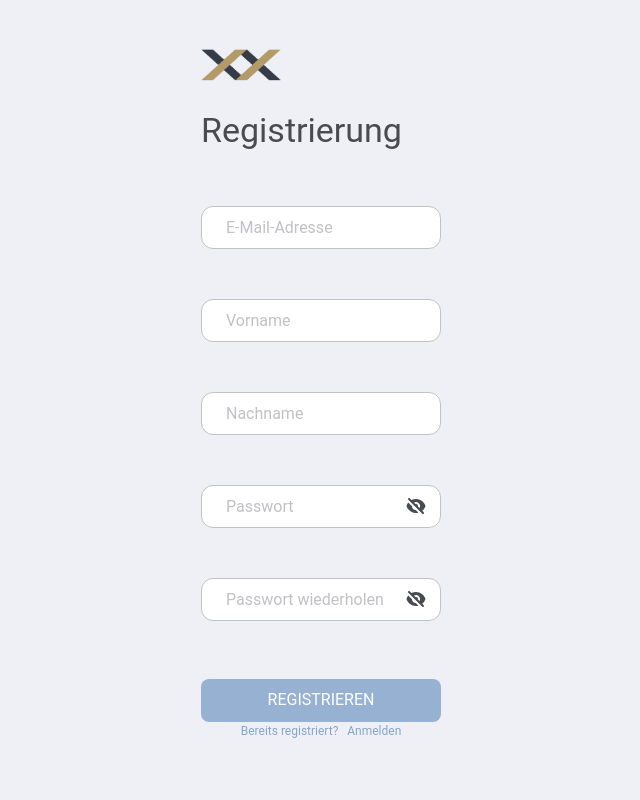
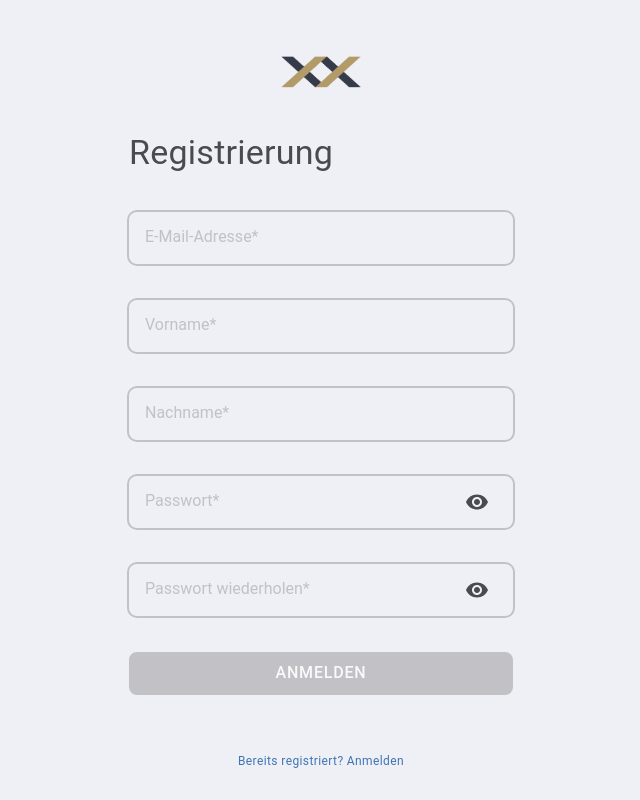
Before and after one commit to HTW-iBKM/frontend, a React (Create React App) app: page /#/register in a window 1280 px wide. Shown: the whole page, without its empty margins (319-959 px from the left). Built offline with nearby package versions, Linux system fonts and the light colour scheme; what amazon-cognito-identity-js would draw is missing.

Commit message:
refactore and style register page && remove width restriction from toast

```diff
--- a/src/layouts/LoginLayout.tsx
+++ b/src/layouts/LoginLayout.tsx
@@ -24,7 +24,7 @@ const LoginLayout = ({
         logo: "w-20 self-center",
         headline: "text-h4",
         headlineCenterAlign: "text-h4 text-center",
-        footer: "flex gap-4 justify-between",
+        footer: "flex gap-8 justify-evenly",
         link: "text-caption text-secondary hover:text-secondary-light active:text-primary",
         childrenWrapper: "my-10"
     };
--- a/src/sites/loginpage/loginpage.tsx
+++ b/src/sites/loginpage/loginpage.tsx
@@ -51,7 +51,7 @@ function LoginPage(): ReactElement {
         }
     }
 
-    const footerLinks = [{ "href": "/#/register", "content": "Noch keinen Account? Registrieren" }, { "href": "/#/passwordForgotten", "content": "Passwort Vergessen?" }];
+    const footerLinks = [{ href: "/#/register", content: "Noch keinen Account? Registrieren" }, { href: "/#/passwordForgotten", content: "Passwort Vergessen?" }];
 
     return (
         <LoginLayout title="Login" links={footerLinks} >
--- a/src/sites/registerPage/registerPage.tsx
+++ b/src/sites/registerPage/registerPage.tsx
@@ -1,208 +1,123 @@
-import React, { ReactElement, useState } from 'react';
+import React, { ReactElement, useContext, useState } from 'react';
 import { useHistory } from 'react-router';
 import { signUp } from '../../api/api';
+import Button from '../../components/form/Button';
+import TextField from '../../components/form/TextField';
+import { ToastContext } from '../../context/ToastContext';
+import { useInput } from '../../hooks/useInput';
+import LoginLayout from '../../layouts/LoginLayout';
 import { isEmail } from '../../utils/utility';
+import { v4 as uuidv4 } from 'uuid';
 
 
 function RegisterPage(): ReactElement {
-    const [form, setForm] = useState({
-        email: "",
-        firstname: "",
-        lastname: "",
-        password: "",
-        passwordConfirm: ""
-    })
 
     const history = useHistory();
 
-    const [showPW, setShowPW] = useState(false);
-    const [showPWConfirm, setShowPWConfirm] = useState(false);
     const styles = {
         logo: "w-20 self-center",
+        form: 'flex flex-col gap-9'
+    }
 
-
-
-        h3Title: "font-sans text-[34px] ",
-        content: "",
-        input: "flex-grow h-16 rounded-xl placeholder-grayscale-dark h-[43px] p-0 pl-4 border-grayscale-dark",
-        inputContainer: "relative flex my-[33px] flex-col mt-[50px]",
-        inputLabel: "absolute left-[14px] top-[-6px] bg-grayscale-white text-[12px] pl-[4px] pr-[4px]",
-        inputUntouched: "pl-6",
-        inputContained: "pl-6",
-        footer: "flex text-[#4074B2] text-[12px] justify-center mb-[36px]",
-        eyePassword: "absolute top-[26%] right-[15px] hover:cursor-pointer",
-        navigationAnchors: "cursor-pointer opacity-60 hover:opacity-100",
-        registerButton: "mt-[25px] bg-[#4074B2] h-16 rounded-[8px] text-white disabled:bg-opacity-50 w-full w-[240px] h-[43px] text-grayscale-white text-[16px]",
-        form: 'w-[240px] mt-0 ml-auto mr-auto flex-grow',
-        errLabel: (string: string) => {
-            return (`text-danger absolute text-[12px] ${string.split(' ').length > 5 ? 'bottom-[-33px] left-[18px]' : 'bottom-[-25px] left-[24px]'}`)
-        },
-    }
+    const { value: email, bind: bindEmail } = useInput("");
+    const { value: firstname, bind: bindFirstname } = useInput("");
+    const { value: lastname, bind: bindLastname } = useInput("");
+    const { value: password, bind: bindPassword } = useInput("");
+    const { value: passwordConfirmed, bind: bindPasswordConfirmed } = useInput("");
 
     const [formTouched, setFormTouched] = useState({
         firstname: false,
         lastname: false,
         email: false,
         password: false,
-        passwordConfirm: false,
+        passwordConfirmed: false,
     })
 
     const specialCharacters = /[!@#$%^&*()_+\-=[\]{};':"\\|,.<>/?]+/;
     const containsNumbers = /[0-9+]/;
-    const formErr: { [x: string]: string | null } =
+
+    const formErr: { email: string | null, firstname: string | null, lastname: string | null, password: string | null, passwordConfirmed: string | null } =
     {
-        email: formTouched.email && !form.email.trim() ? "Die E-Mail-Adresse muss angegeben werden" :
-            form.email.trim() && !isEmail(form.email.trim()) ? "Die E-Mail-Adresse muss valide sein" : null,
-        firstname: formTouched.firstname && !form.firstname.trim() ? "Der Vorname muss angegeben werden" :
-            formTouched.firstname && form.firstname.match(/[0-9+]/) ? "Der Vorname darf keine Zahlen enthalten" :
-                form.firstname.trim() && form.firstname.trim().length < 1 ? "Der Vorname muss mindestens drei Buchstaben lang sein" : null,
-        lastname: formTouched.lastname && !form.lastname.trim() ? "Der Nachname muss angegeben werden" :
-            formTouched.lastname && containsNumbers.test(form.lastname) ? 'Der Nachname darf keine Zahlen enthalten' :
-                form.lastname && form.lastname.trim().length < 1 ? "Der Nachname muss mindestens drei Buchstaben lang sein" : null,
-        password: formTouched.password && !form.password.trim() ? "Das Passwort muss angegeben werden" :
-            formTouched.password && !specialCharacters.test(form.password) || !containsNumbers.test(form.password) ? "Das Passwort muss ein Sonderzeichen und eine Zahl enthalten" :
-                form.password.trim() && form.password.trim().length < 8 ? "Das Passwort muss mindestens acht Zeichen lang sein" : null,
-        passwordConfirm: formTouched.passwordConfirm && !form.passwordConfirm.trim() ? "Das Passwort muss wiederholt werden" :
-            form.passwordConfirm.trim() && form.passwordConfirm.trim() !== form.password.trim() ? "Die Passwörter müssen übereinstimmen" : null,
+        email: !email ? "Die E-Mail-Adresse muss angegeben werden" :
+            !isEmail(email) ? "Die E-Mail-Adresse muss valide sein" : null,
+        firstname: !firstname ? "Der Vorname muss angegeben werden" :
+            containsNumbers.test(firstname) ? "Der Vorname darf keine Zahlen enthalten" :
+                firstname.trim().length < 1 ? "Der Vorname muss mindestens drei Buchstaben lang sein" : null,
+        lastname: !lastname ? "Der Nachname muss angegeben werden" :
+            containsNumbers.test(lastname) ? 'Der Nachname darf keine Zahlen enthalten' :
+                lastname.trim().length < 1 ? "Der Nachname muss mindestens drei Buchstaben lang sein" : null,
+        password: !password ? "Das Passwort muss angegeben werden" :
+            !specialCharacters.test(password) || !containsNumbers.test(password) ? "Das Passwort muss ein Sonderzeichen und eine Zahl enthalten" :
+                password.trim().length < 8 ? "Das Passwort muss mindestens acht Zeichen lang sein" : null,
+        passwordConfirmed: !passwordConfirmed ? "Das Passwort muss wiederholt werden" :
+            passwordConfirmed !== password ? "Die Passwörter müssen übereinstimmen" : null,
     }
 
-    const validForm = () => {
-        const isValid = Object.keys(formErr).every((key) => !formErr[key]);
-        return isValid;
+    const validForm = () => !formErr['email'] && !formErr['firstname'] && !formErr['lastname'] && !formErr['password'] && !formErr['passwordConfirmed']
 
+    const toastContext = useContext(ToastContext);
+
+    const handleSubmit = (evt: React.FormEvent) => {
+        if (validForm()) {
+            evt.preventDefault();
+            signUp(email, firstname, lastname, password).then(() => {
+                history.push('/createdAccount')
+            }).catch((err) =>
+                toastContext.setToasts([...toastContext.toasts, { id: uuidv4(), type: "error", headline: "Registrierung fehlgeschlagen!", message: err.message }]));
+        }
     }
 
-    const register = () => {
-        signUp(form.email, form.firstname, form.lastname, form.password).then(() => {
-            history.push('/createdAccount')
-        }).catch(err => alert(err))
-    }
+    const footerLinks = [{ href: "/#/login", content: "Bereits registriert? Anmelden" }];
 
     return (
-        <div>
-
-
-            <img src="/exxetalogo.png" className={styles.logo}></img>
-            <div className={styles.content}>
-                <div className={styles.form}>
-                    <h3 className={styles.h3Title}>
-                        Registrierung
-                    </h3>
-                    <span className={`${styles.inputContainer}`}>
-
-                        <span className={`${styles.inputLabel} ${form.email ? "visible" : "hidden"}`}>E-Mail-Adresse</span>
-
-                        <input type="text" className={`${styles.input} ${form.email ? styles.inputContained : styles.inputUntouched}
-                                 ${formErr['email'] && 'border-danger'}
-
-                        `} placeholder="E-Mail-Adresse"
-                            onChange={(e) => setForm(oldForm => ({ ...oldForm, email: e.target.value }))}
-                            onFocus={() => setFormTouched((oldFormTouch) => ({ ...oldFormTouch, email: false }))}
-                            onBlur={() => setFormTouched((oldFormTouch) => ({ ...oldFormTouch, email: true }))}
-                        ></input>
-
-                        {formErr['email'] && formTouched.email &&
-                            <span className={styles.errLabel(formErr['email'])}>{formErr['email']}</span>
-                        }
-                    </span>
-
-                    <span className={`${styles.inputContainer}`}>
-                        <span className={`${styles.inputLabel} ${form.firstname ? "visible" : "hidden"} ${formErr['firstname'] && "text-[#D7382C]"}`}>Vorname</span>
-                        <input type="text" className={`${styles.input} ${form.firstname ? styles.inputContained : styles.inputUntouched}`} placeholder="Vorname"
-                            onChange={(e) => setForm(oldForm => ({ ...oldForm, firstname: e.target.value }))}
-                            onFocus={() => setFormTouched((oldFormTouch) => ({ ...oldFormTouch, firstname: false }))}
-                            onBlur={() => setFormTouched((oldFormTouch) => ({ ...oldFormTouch, firstname: true }))}
-                        ></input>
-
-                        {formErr['firstname'] && formTouched['firstname'] &&
-                            <span className={styles.errLabel(formErr['firstname'])}>{formErr['firstname']}</span>
-                        }
-                    </span>
-
-                    <span className={`${styles.inputContainer}`}>
-
-                        <span className={`${styles.inputLabel} ${form.lastname ? "visible" : "hidden"} ${formErr['lastname'] && "text-[#D7382C]"}`}>Nachname</span>
-
-                        <input type="text" className={`${styles.input} ${form.lastname ? styles.inputContained : styles.inputUntouched}`} placeholder="Nachname"
-                            onChange={(e) => setForm(oldForm => ({ ...oldForm, lastname: e.target.value }))}
-                            onFocus={() => setFormTouched((oldFormTouch) => ({ ...oldFormTouch, lastname: false }))}
-                            onBlur={() => setFormTouched((oldFormTouch) => ({ ...oldFormTouch, lastname: true }))}
-                        ></input>
-
-                        {formErr['lastname'] && formTouched['lastname'] &&
-                            <span className={styles.errLabel(formErr['lastname'])}>{formErr['lastname']}</span>
-                        }
-                    </span>
-
-
-                    <span className={styles.inputContainer}>
-                        <div className={styles.eyePassword}>
-                            <svg xmlns="http://www.w3.org/2000/svg" className={`h-5 w-5 ${showPW ? 'visible' : 'hidden'}`} viewBox="0 0 20 20" fill="currentColor"
-                                onClick={() => setShowPW((oldShowPW) => !oldShowPW)}
-                            >
-                                <path d="M10 12a2 2 0 100-4 2 2 0 000 4z" />
-                                <path fillRule="evenodd" d="M.458 10C1.732 5.943 5.522 3 10 3s8.268 2.943 9.542 7c-1.274 4.057-5.064 7-9.542 7S1.732 14.057.458 10zM14 10a4 4 0 11-8 0 4 4 0 018 0z" clipRule="evenodd" />
-                            </svg>
-                            <svg xmlns="http://www.w3.org/2000/svg" className={`h-5 w-5 ${!showPW ? 'visible' : 'hidden'}`} viewBox="0 0 20 20" fill="currentColor"
-                                onClick={() => setShowPW((oldShowPW) => !oldShowPW)}
-                            >
-                                <path fillRule="evenodd" d="M3.707 2.293a1 1 0 00-1.414 1.414l14 14a1 1 0 001.414-1.414l-1.473-1.473A10.014 10.014 0 0019.542 10C18.268 5.943 14.478 3 10 3a9.958 9.958 0 00-4.512 1.074l-1.78-1.781zm4.261 4.26l1.514 1.515a2.003 2.003 0 012.45 2.45l1.514 1.514a4 4 0 00-5.478-5.478z" clipRule="evenodd" />
-                                <path d="M12.454 16.697L9.75 13.992a4 4 0 01-3.742-3.741L2.335 6.578A9.98 9.98 0 00.458 10c1.274 4.057 5.065 7 9.542 7 .847 0 1.669-.105 2.454-.303z" />
-                            </svg>
-                        </div>
-
-                        <span className={`${styles.inputLabel} ${form.password ? "visible" : "hidden"}`}>Passwort</span>
-                        <input type={showPW ? "text" : "password"} className={`${styles.input} ${form.password ? styles.inputContained : styles.inputUntouched}`} placeholder="Passwort"
-                            onChange={(e) => setForm(oldForm => ({ ...oldForm, password: e.target.value }))}
-                            onFocus={() => setFormTouched((oldFormTouch) => ({ ...oldFormTouch, password: false }))}
-                            onBlur={() => setFormTouched((oldFormTouch) => ({ ...oldFormTouch, password: true }))}
-
-                        ></input>
-                        {formErr['password'] && formTouched['password'] &&
-                            <span className={styles.errLabel(formErr['password'])}>{formErr['password']}</span>
-                        }
-                    </span>
-
-
-                    <span className={styles.inputContainer}>
-                        <div className={styles.eyePassword}>
-                            <svg xmlns="http://www.w3.org/2000/svg" className={`h-5 w-5 ${showPWConfirm ? 'visible' : 'hidden'}`} viewBox="0 0 20 20" fill="currentColor"
-                                onClick={() => setShowPWConfirm((oldShowPW) => !oldShowPW)}
-                            >
-                                <path d="M10 12a2 2 0 100-4 2 2 0 000 4z" />
-                                <path fillRule="evenodd" d="M.458 10C1.732 5.943 5.522 3 10 3s8.268 2.943 9.542 7c-1.274 4.057-5.064 7-9.542 7S1.732 14.057.458 10zM14 10a4 4 0 11-8 0 4 4 0 018 0z" clipRule="evenodd" />
-                            </svg>
-                            <svg xmlns="http://www.w3.org/2000/svg" className={`h-5 w-5 ${!showPWConfirm ? 'visible' : 'hidden'}`} viewBox="0 0 20 20" fill="currentColor"
-                                onClick={() => setShowPWConfirm((oldShowPW) => !oldShowPW)}
-                            >
-                                <path fillRule="evenodd" d="M3.707 2.293a1 1 0 00-1.414 1.414l14 14a1 1 0 001.414-1.414l-1.473-1.473A10.014 10.014 0 0019.542 10C18.268 5.943 14.478 3 10 3a9.958 9.958 0 00-4.512 1.074l-1.78-1.781zm4.261 4.26l1.514 1.515a2.003 2.003 0 012.45 2.45l1.514 1.514a4 4 0 00-5.478-5.478z" clipRule="evenodd" />
-                                <path d="M12.454 16.697L9.75 13.992a4 4 0 01-3.742-3.741L2.335 6.578A9.98 9.98 0 00.458 10c1.274 4.057 5.065 7 9.542 7 .847 0 1.669-.105 2.454-.303z" />
-                            </svg>
-                        </div>
-
-                        <span className={`${styles.inputLabel} ${form.passwordConfirm ? "visible" : "hidden"}`}>Passwort wiederholen</span>
-                        <input type={showPWConfirm ? "text" : "password"} className={`${styles.input} ${form.passwordConfirm ? styles.inputContained : styles.inputUntouched}`} placeholder="Passwort wiederholen"
-                            onChange={(e) => setForm(oldForm => ({ ...oldForm, passwordConfirm: e.target.value }))}
-                            onFocus={() => setFormTouched((oldFormTouch) => ({ ...oldFormTouch, passwordConfirm: false }))}
-                            onBlur={() => setFormTouched((oldFormTouch) => ({ ...oldFormTouch, passwordConfirm: true }))}
-                        ></input>
-                        {formErr['passwordConfirm']
-                            && formTouched.passwordConfirm &&
-                            <span className={styles.errLabel(formErr['passwordConfirm'])}>{formErr['passwordConfirm']}</span>
-                        }
-                    </span>
-                    <button className={styles.registerButton} disabled={
-                        !form.email || !form.password || !form.firstname || !form.lastname || !form.password || !form.passwordConfirm || !validForm()}
-                        onClick={register}
-                    >REGISTRIEREN</button>
-                </div>
-            </div>
-
-
-            <footer className={styles.footer}>
-                <a className={styles.navigationAnchors} href="/#/login">Bereits registriert? &nbsp; Anmelden</a>
-            </footer>
-        </div>
+        <LoginLayout title="Registrierung" links={footerLinks} >
+            <form name="login" onSubmit={handleSubmit} className={styles.form}>
+                <TextField
+                    type="text"
+                    name="email"
+                    label="E-Mail-Adresse*"
+                    onBlur={() => setFormTouched((oldEle) => ({ ...oldEle, email: true }))}
+                    {...bindEmail}
+                    errorMessage={formTouched.email && formErr['email'] ? formErr['email'] : ""}
+                />
+                <TextField
+                    type="text"
+                    name="firstname"
+                    label="Vorname*"
+                    onBlur={() => setFormTouched((oldEle) => ({ ...oldEle, firstname: true }))}
+                    {...bindFirstname}
+                    errorMessage={formTouched.firstname && formErr['firstname'] ? formErr['firstname'] : ""}
+                />
+                <TextField
+                    type="text"
+                    name="lastname"
+                    label="Nachname*"
+                    onBlur={() => setFormTouched((oldEle) => ({ ...oldEle, lastname: true }))}
+                    {...bindLastname}
+                    errorMessage={formTouched.lastname && formErr['lastname'] ? formErr['lastname'] : ""}
+                />
+                <TextField
+                    type="password"
+                    name="password"
+                    label="Passwort*"
+                    visibilityButton={true}
+                    onBlur={() => setFormTouched((oldEle) => ({ ...oldEle, password: true }))}
+                    {...bindPassword}
+                    errorMessage={formTouched.password && formErr['password'] ? formErr['password'] : ""}
+                />
+                <TextField
+                    type="password"
+                    name="passwordConfirmed"
+                    label="Passwort wiederholen*"
+                    visibilityButton={true}
+                    onBlur={() => setFormTouched((oldEle) => ({ ...oldEle, passwordConfirmed: true }))}
+                    {...bindPasswordConfirmed}
+                    errorMessage={formTouched.passwordConfirmed && formErr['passwordConfirmed'] ? formErr['passwordConfirmed'] : ""}
+                />
+                <Button type="submit" variant={"primary"} disabled={!validForm()}>Anmelden
+                </Button>
+            </form>
+        </LoginLayout >
     )
 }
 
```
Also changed, not shown: src/components/toast/Toast.tsx (+10 -10 lines).
